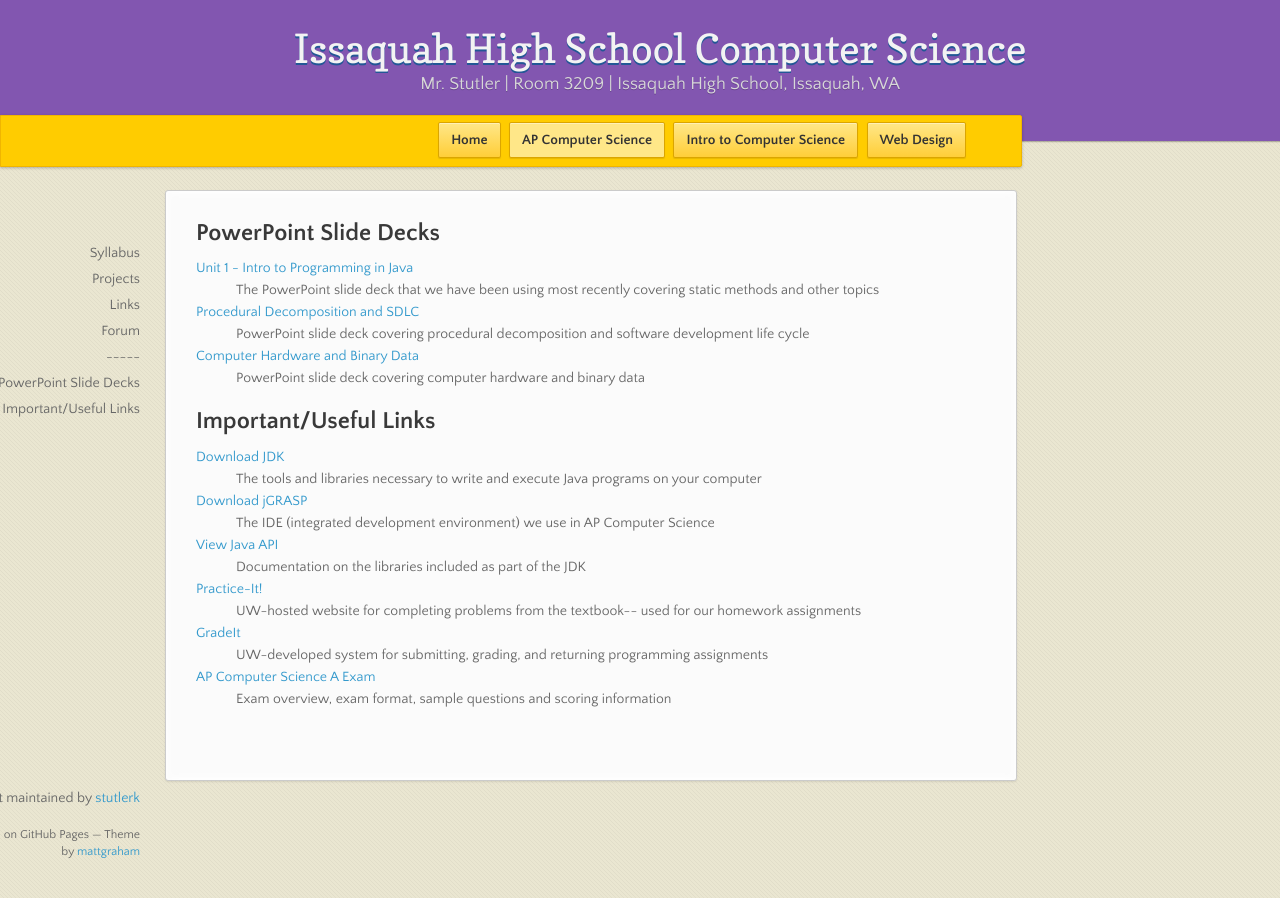
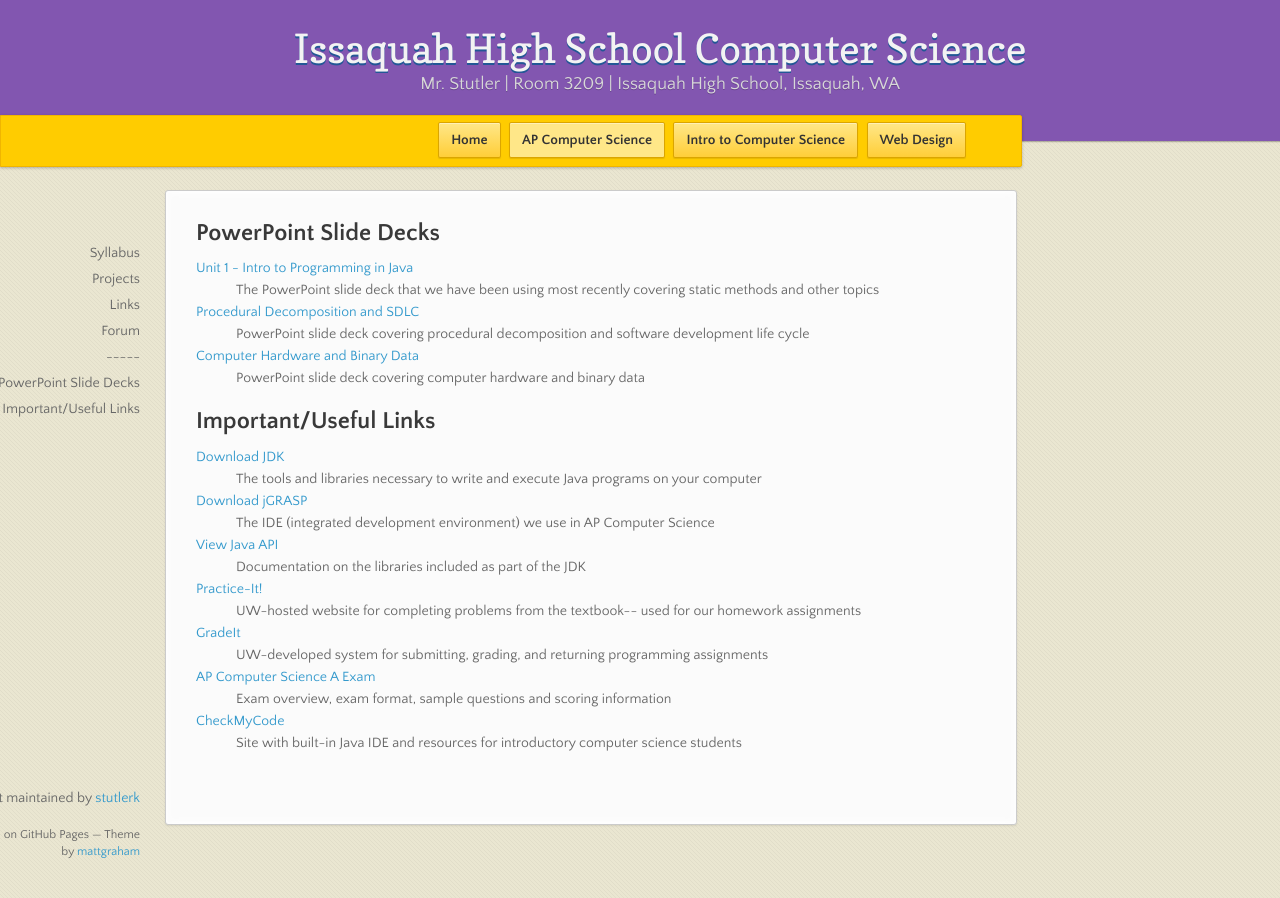
Before and after one commit to stutlerk/ihs-website, a Jekyll site: the page built from _apcs/links.html, in a window 1280 px wide. Built offline with Jekyll 4.4.1, drawn with Linux system fonts in a browser that asks for light colours; nearby versions of some CDN libraries.

Commit message:
Update links.html

```diff
--- a/_apcs/links.html
+++ b/_apcs/links.html
@@ -34,5 +34,8 @@ layout: course
 
     <dt><a href="http://apcentral.collegeboard.com/apc/public/exam/exam_information/2000.html">AP Computer Science A Exam</a></dt>
     <dd>Exam overview, exam format, sample questions and scoring information</dd>
+
+    <dt><a href="http://checkmycode.azurewebsites.net/">CheckMyCode</a></dt>
+    <dd>Site with built-in Java IDE and resources for introductory computer science students</dd>
 </dl>
 </section>
```
